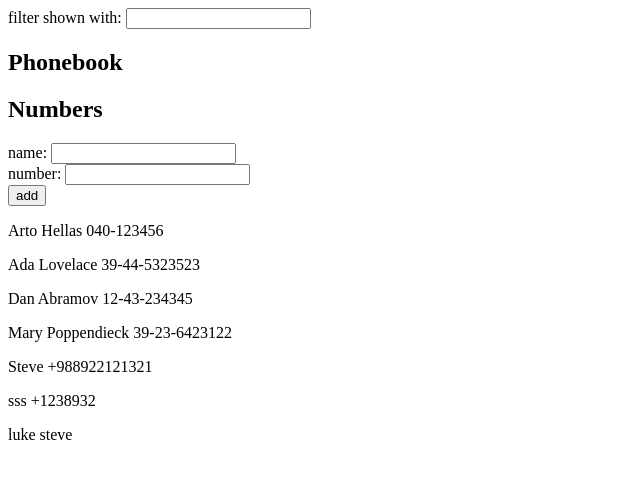
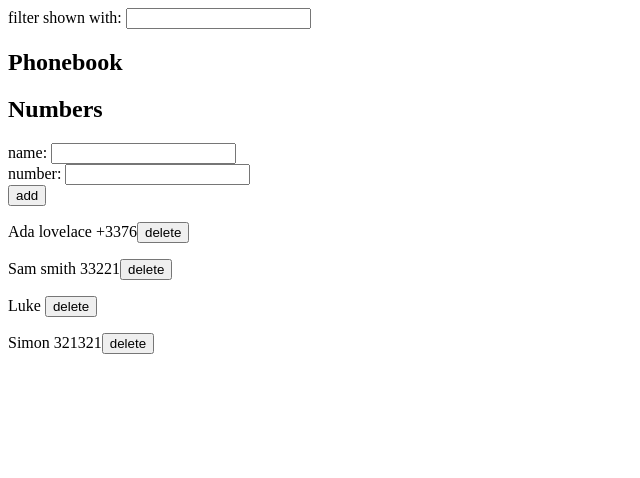
Before and after one commit to RHL120/full_stack, a React (Vite) app in the folder part2/phonebook/: page / in a window 1280 px wide. Shown: the top 478 px of the page, without its empty margins (0-640 px from the left). Built offline with nearby package versions, Linux system fonts and the light colour scheme; data requests are answered from the project's data file.

Commit message:
Solve 2.14

```diff
--- a/part2/phonebook/db.json
+++ b/part2/phonebook/db.json
@@ -1,39 +1,24 @@
 {
   "persons": [
     {
-      "name": "Arto Hellas",
-      "number": "040-123456",
+      "name": "Ada lovelace",
+      "number": "+3376",
       "id": 1
     },
     {
-      "name": "Ada Lovelace",
-      "number": "39-44-5323523",
+      "name": "Sam smith",
+      "number": "33221",
       "id": 2
     },
     {
-      "name": "Dan Abramov",
-      "number": "12-43-234345",
+      "name": "Luke",
+      "number": "",
       "id": 3
     },
     {
-      "name": "Mary Poppendieck",
-      "number": "39-23-6423122",
+      "name": "Simon",
+      "number": "321321",
       "id": 4
-    },
-    {
-      "name": "Steve",
-      "number": "+988922121321",
-      "id": 5
-    },
-    {
-      "name": "sss",
-      "number": "+1238932",
-      "id": 6
-    },
-    {
-      "name": "luke",
-      "number": "steve",
-      "id": 7
     }
   ]
 }
--- a/part2/phonebook/src/App.jsx
+++ b/part2/phonebook/src/App.jsx
@@ -18,11 +18,24 @@ const PersonForm = ({onSubmit, newName, onChangeNewName, newNumber, onChangeNewN
       <button type='submit'>add</button>
     </div>
   </form>
-const Person = ({person}) => <p key={person.name}>{person.name} {person.number}</p>
-const Persons = ({persons, filter}) => {
+const Person = ({person, persons, setPersons}) => {
+  const onClick = () => {
+    if (confirm(`Delete ${person.name} ?`)) {
+      phonebookService.deleteContact(person.id)
+       .then(() => setPersons(persons.filter(p => p.id !== person.id)))
+    }
+  }
+  return (
+    <p key={person.name}>
+      {person.name} {person.number}
+      <button onClick={onClick}>{"delete"}</button>
+    </p>
+  )
+}
+const Persons = ({persons, filter, setPersons}) => {
         return persons
           .filter(({name}) => name.toLowerCase().includes(filter.toLowerCase()))
-          .map(person => <Person key={person.name} person={person} />)}
+          .map(person => <Person key={person.name} person={person} persons={persons} setPersons={setPersons}/>)}
 const App = () => {
   const [persons, setPersons] = useState([])
   const [newName, setNewName] = useState('')
@@ -51,7 +64,7 @@ const App = () => {
       <h2>Numbers</h2>
       <PersonForm onSubmit={formOnSubmit} newName={newName} onChangeNewName={onChange(setNewName)}
         newNumber={newNumber} onChangeNewNumber={onChange(setNewNumber)} />
-      <Persons persons={persons} filter={filter}/>
+      <Persons persons={persons} filter={filter} setPersons={setPersons}/>
     </div>
   )
 }
--- a/part2/phonebook/src/services/phonebook.js
+++ b/part2/phonebook/src/services/phonebook.js
@@ -1,5 +1,6 @@
 import axios from "axios"
 const URL = 'http://localhost:30001/persons'
 const getAll = () => axios.get(URL).then(resp => resp.data)
-const newContact = (new_person) => axios.post(URL, new_person)
-export default { getAll, newContact }
+const newContact = new_person => axios.post(URL, new_person)
+const deleteContact = id => axios.delete(`${URL}/${id}`)
+export default { getAll, newContact, deleteContact }
```
